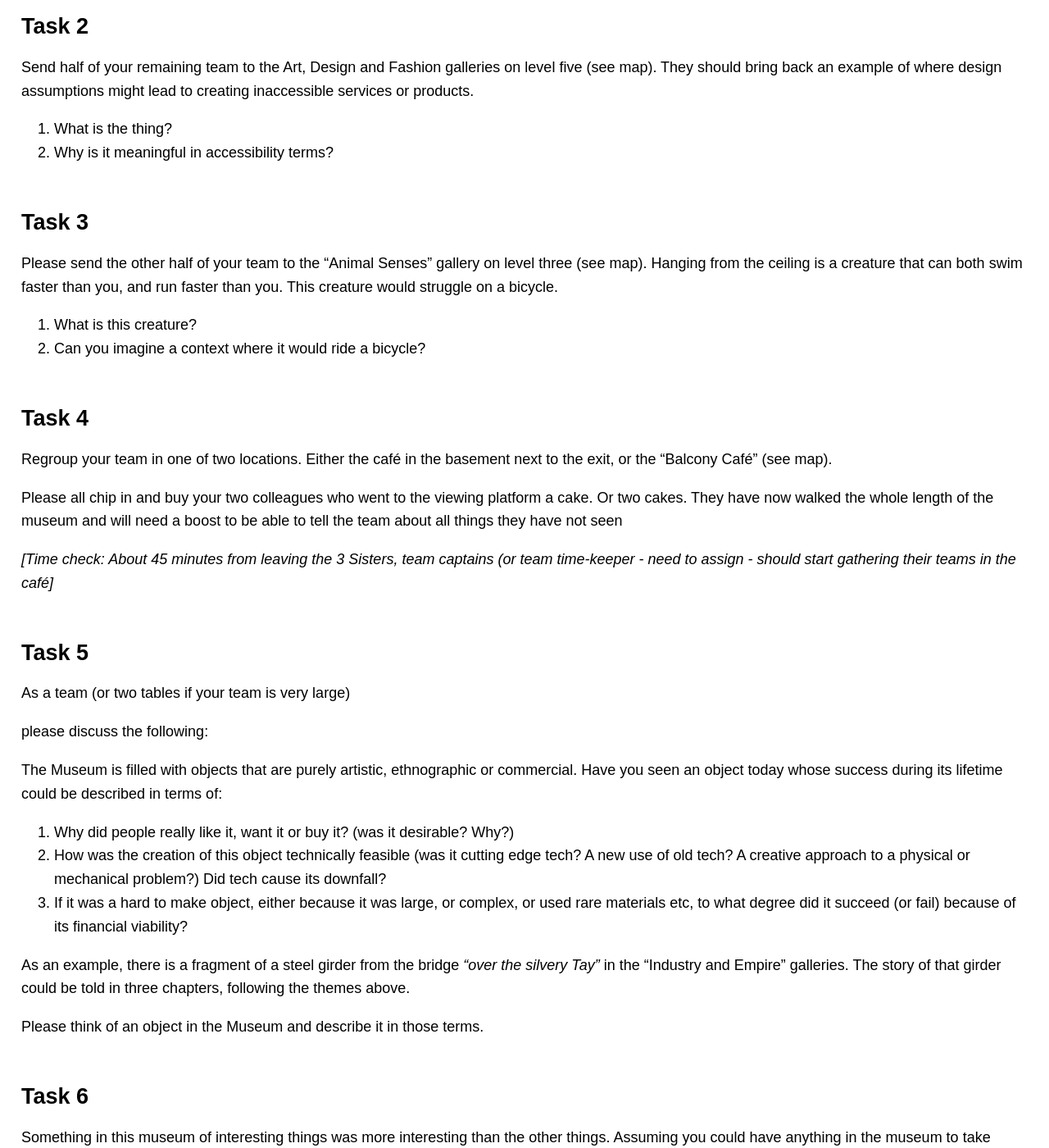
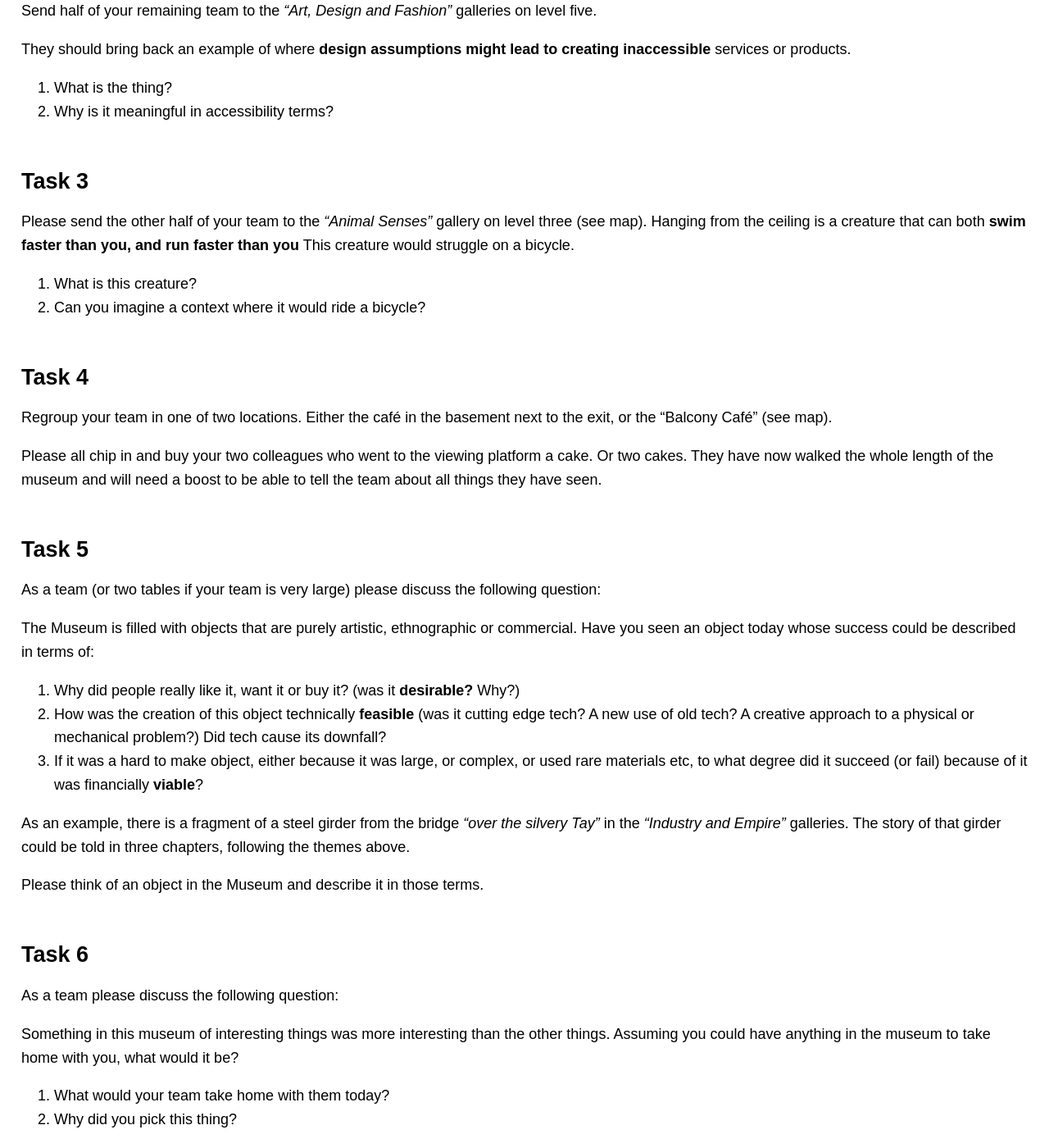
Before and after one commit to lrdj/humansystems.io, a Jekyll site: the page built from XD/index.md, in a window 1280 px wide and 1400 px high, scrolled down 1911 px. Shown: the whole window at 82% size. Built offline with Jekyll 4.4.1, drawn with Linux system fonts in a browser that asks for light colours; some of the changed text lies outside the part shown.

Commit message:
Update index.md

```diff
--- a/XD/index.md
+++ b/XD/index.md
@@ -29,32 +29,27 @@ experiences generally
 
 You might say using ChatGPT should be banned from quizzes, and you could be right. But what if it was mandatory?
 
-There will be many ways to find the answers to these questions. Some may require visiting the museum, but many, if not all of them could be found using Google and AI. If the internet generally, or ChatGPT specifically, means we can cheat in all our quizzes, how can we make them fun or maybe even worthwhile?
+**So up to you how you play**
 
-It's a question I want us to consider. If you don't have enough time to fully discuss all the questions you will consider, please bring them back with you and continue later:-)
-
-**So up to you how you play** You can rush to the Museum, or you could rush to a café or pub, it's up to you to decide. Whatever you decide, it should be interesting to hear what you learn.
+You can rush to the Museum, or you could rush to a café or pub, it's up to you to decide. Whatever you decide, it should be interesting to hear what you learn.
 
 You have 2 hours from this briefing to complete the following tasks. Please get back to the Three Sisters pub by 15:30.
 
-
+**Task 4 should happen at 15:00 at the latest**
 
 ## Task 1
 
 Please send two volunteers from your team to the roof
-terrace on the 7th floor.
-They should bring back the answer to this question:
-What structure lies at bearing 337° from the viewing
-platform?
+terrace on the 7th floor. They should bring back the answer to this question:
+
+> _What structure lies at bearing 337° from the viewing platform?_
 
 
 ## Task 2
 
-Send half of your remaining team to the Art, Design
-and Fashion galleries on level five (see map).
-They should bring back an example of where design
-assumptions might lead to creating inaccessible
-services or products.
+Send half of your remaining team to the _"Art, Design and Fashion"_ galleries on level five.
+
+They should bring back an example of where **design assumptions might lead to creating inaccessible** services or products.
 
 1. What is the thing?
 2. Why is it meaningful in accessibility terms?
@@ -62,11 +57,7 @@ services or products.
 
 ## Task 3
 
-Please send the other half of your team to the
-"Animal Senses" gallery on level three (see map).
-Hanging from the ceiling is a creature that can both
-swim faster than you, and run faster than you. This
-creature would struggle on a bicycle.
+Please send the other half of your team to the _"Animal Senses"_ gallery on level three (see map). Hanging from the ceiling is a creature that can both **swim faster than you, and run faster than you** This creature would struggle on a bicycle.
 
 1. What is this creature?
 2. Can you imagine a context where it would ride a bicycle?
@@ -76,32 +67,27 @@ creature would struggle on a bicycle.
 
 Regroup your team in one of two locations. Either the café in the basement next to the exit, or the "Balcony Café" (see map).
 
-Please all chip in and buy your two colleagues who went to the viewing platform a cake. Or two cakes. They have now walked the whole length of the museum and will need a boost to be able to tell the team about all things they have not seen
-
-_[Time check: About 45 minutes from leaving the 3
-Sisters, team captains (or team time-keeper - need
-to assign - should start gathering their teams in the
-café]_
+Please all chip in and buy your two colleagues who went to the viewing platform a cake. Or two cakes. They have now walked the whole length of the museum and will need a boost to be able to tell the team about all things they have seen.
 
 
 ## Task 5
 
-As a team (or two tables if your team is very large)
+As a team (or two tables if your team is very large) please discuss the following question:
 
-please discuss the following:
+The Museum is filled with objects that are purely artistic, ethnographic or commercial. Have you seen an object today whose success could be described in terms of:
 
-The Museum is filled with objects that are purely artistic, ethnographic or commercial. Have you seen an object today whose success during its lifetime could be described in terms of:
+1. Why did people really like it, want it or buy it? (was it **desirable?** Why?)
+2. How was the creation of this object technically **feasible** (was it cutting edge tech? A new use of old tech? A creative approach to a physical or mechanical problem?) Did tech cause its downfall?
+3. If it was a hard to make object, either because it was large, or complex, or used rare materials etc, to what degree did it succeed (or fail) because of it was financially **viable**?
 
-1. Why did people really like it, want it or buy it? (was it desirable? Why?)
-2. How was the creation of this object technically feasible (was it cutting edge tech? A new use of old tech? A creative approach to a physical or mechanical problem?) Did tech cause its downfall?
-3. If it was a hard to make object, either because it was large, or complex, or used rare materials etc, to what degree did it succeed (or fail) because of its financial viability?
-
-As an example, there is a fragment of a steel girder from the bridge _"over the silvery Tay"_ in the "Industry and Empire" galleries. The story of that girder could be told in three chapters, following the themes above.
+As an example, there is a fragment of a steel girder from the bridge _"over the silvery Tay"_ in the _"Industry and Empire"_ galleries. The story of that girder could be told in three chapters, following the themes above.
 
 Please think of an object in the Museum and describe it in those terms.
 
 
 ## Task 6
+
+As a team please discuss the following question:
 
 Something in this museum of interesting things was more interesting than the other things. Assuming you could have anything in the museum to take home with you, what would it be?
 
@@ -112,13 +98,13 @@ them today?
 
 ## Task 7
 
-Collate all your answers to the above questions (write them down so you can refer to them later).
+Now, please agree what were the most interesting things overall and prepare your presentation. When your team comes back to the pub, you'll have 5 minutes to tell your colleagues what you experienced.
 
-Reflect on what vou've done so far in this exercise, and prepare your presentation. When your team comes back to the pub, you'll have 5 minutes to tell your colleagues what you experienced.
+You can use the answers to the questions above as your interesting things or you can explore other things you saw...
 
-As part of your presentation, if some of your team members used Google or ChatGPT to answer the questions, please include thoughts on how your team's experience of the task was impacted by the existence of ChatGPT (did it make it more fun? Less?).
+As part of your presentation, if some of your team members used Google or ChatGPT to answer the questions, please include thoughts on how your team's experience of the task was impacted by the existence of ChatGPT (did it make it more fun? Less fun?).
 
-Please identify three interesting things that you experienced today. Write them down and be prepared to explain your findings to your colleagues
+_Please identify the three most interesting things that you experienced today_
 
 1. Thing one
 2. Thing two
```
